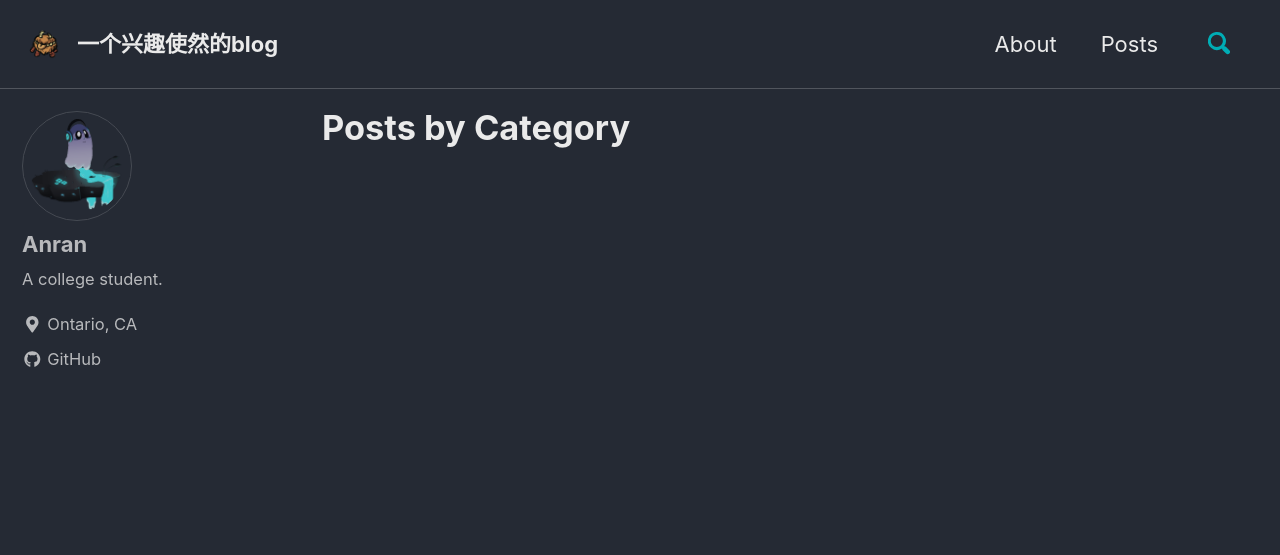
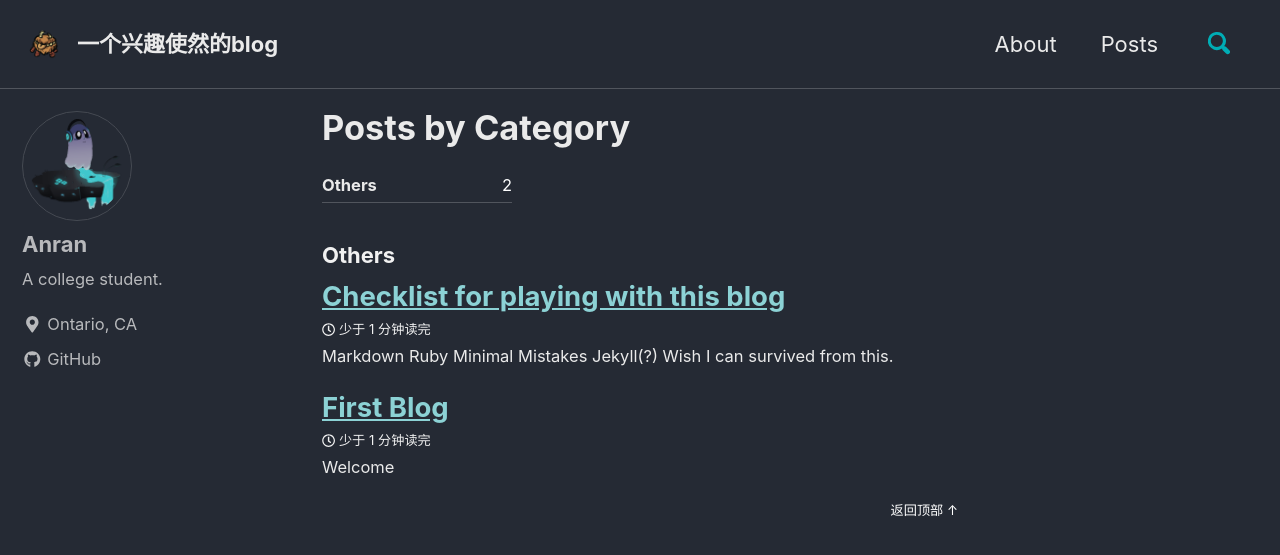
Before and after one commit to AnranQ96/a-normal-blog, a Jekyll site: the page built from _pages/catagory-archive.md, in a window 1280 px wide and 900 px high. Shown: the top 555 px of the window. Built offline with Jekyll 4.4.1, drawn with Linux system fonts in a browser that asks for light colours; cached includes are drawn as plain includes; nearby versions of some CDN libraries.

```diff
--- a/_posts/2019-05-10-first-blog.md
+++ b/_posts/2019-05-10-first-blog.md
@@ -1,6 +1,8 @@
 ---
 layout: posts
 title:  "First Blog"
+categories:
+  - Others
 ---
 
 # Welcome
--- a/_posts/2019-05-11-checklist-for-blogging.md
+++ b/_posts/2019-05-11-checklist-for-blogging.md
@@ -1,6 +1,8 @@
 ---
 layout: posts
 title:  "Checklist for playing with this blog"
+categories:
+  - Others
 tags:
   - English
   - tech-related
```
Also changed, not shown: _pages/catagory-archive.md (+1 -1 lines), _pages/tag-archive.md (+1 -1 lines).
